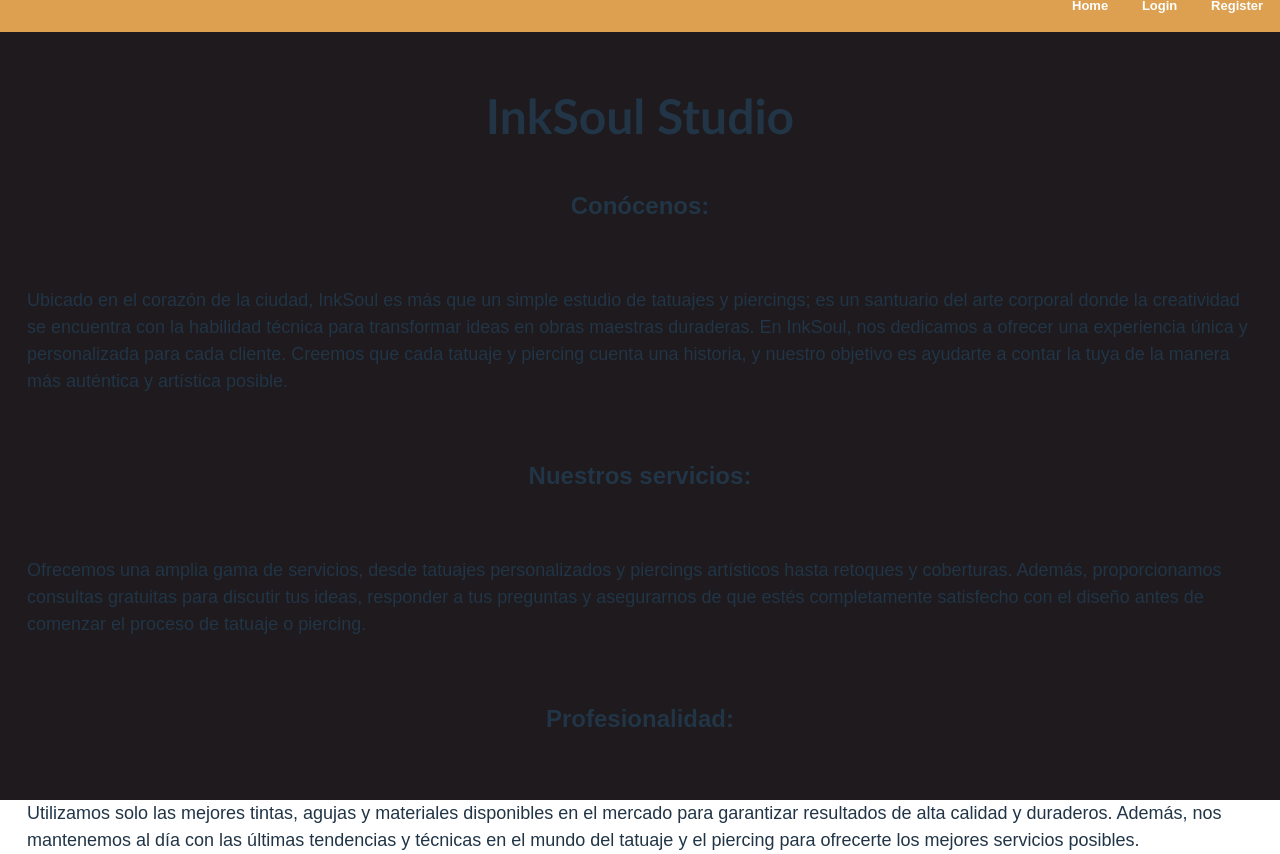
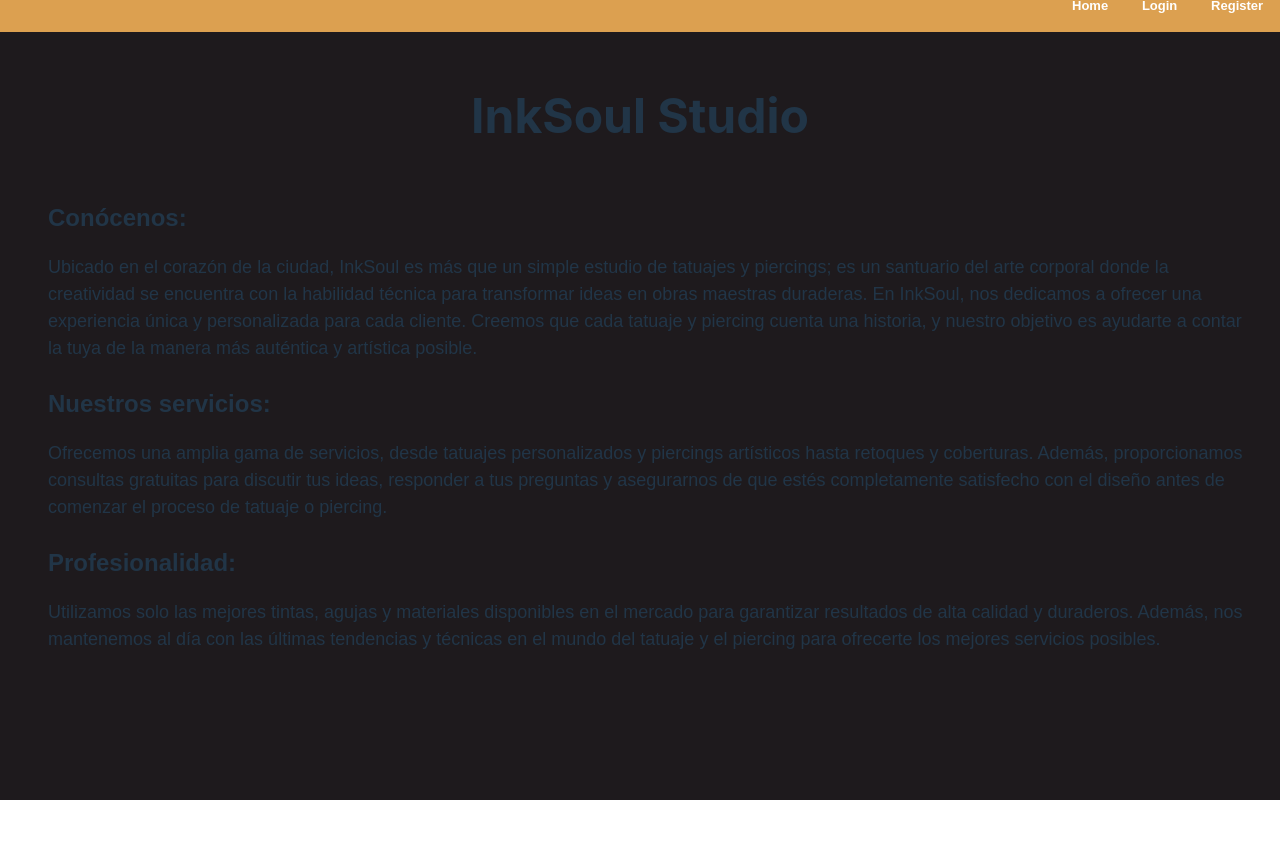
Before and after one commit to MartaGBayona/projectFrontend, a React (Vite) app: page / in a window 1280 px wide. After the commit the page ends 800 px from the top, so only its background shows below. Built offline with nearby package versions, Linux system fonts and the light colour scheme.

Commit message:
update: modified colours from header and home

```diff
--- a/src/common/Custominput/Custominput.css
+++ b/src/common/Custominput/Custominput.css
@@ -0,0 +1,13 @@
+.inputDesign {
+    height: 3em;
+    width: 18em;
+
+    border: 0.2em solid rgb(49, 47, 47);
+    border-radius: 0.2em;
+    margin: 1.5em;
+    background-color: rgb(260, 260, 260);
+}
+
+.inputDesignError {
+    border: 0.2em solid rgb(196, 32, 33);
+}
--- a/src/pages/Home/Home.css
+++ b/src/pages/Home/Home.css
@@ -7,31 +7,38 @@
 
     display: flex;
     flex-direction: column;
-    justify-content: start;
+    justify-content: flex-start;
     align-items: center;
 
+    overflow-x: hidden;
 }
 
 .titleDesign {
     font-weight: bold;
     font-size: xxx-large;
-    font-family: 'Trebuchet MS', sans-serif;
 
     margin-top: 1em;
 }
 
-.subTitleDesign {
+.contentDesign {
+    font-family: "Josefin Sans", sans-serif;
+    text-align: left;
+
+    margin-top: 1.5em;
+    margin-left: 3em;
+    margin-right: 2em;
+}
+
+
+
+.descriptionTitleDesign {
     font-weight: bold;
     font-size: x-large;
-    font-family: "Josefin Sans", sans-serif;
 
-    margin: 1.5em;
+    margin-top: 1em;
 }
 
 .descriptionDesign {
     font-size: large;
-    font-family: "Josefin Sans", sans-serif;
-    text-align: left;
-
-    margin: 1.5em;
+    margin-top: 1em;
 }
--- a/src/pages/Home/Home.jsx
+++ b/src/pages/Home/Home.jsx
@@ -5,25 +5,27 @@ export const Home = () => {
             <div className="titleDesign">
                 InkSoul Studio
             </div>
-            <div className="subTitleDesign">
+            <div className="contentDesign">
+                <div className="descriptionTitleDesign">
                     Conócenos:
                 </div>
                 <div className="descriptionDesign">
                     Ubicado en el corazón de la ciudad, InkSoul es más que un simple estudio de tatuajes y piercings; es un santuario del arte corporal donde la creatividad se encuentra con la habilidad técnica para transformar ideas en obras maestras duraderas.
                     En InkSoul, nos dedicamos a ofrecer una experiencia única y personalizada para cada cliente. Creemos que cada tatuaje y piercing cuenta una historia, y nuestro objetivo es ayudarte a contar la tuya de la manera más auténtica y artística posible.
                 </div>
-            <div className="subTitleDesign">
+                <div className="descriptionTitleDesign">
                     Nuestros servicios:
                 </div>
                 <div className="descriptionDesign">
                     Ofrecemos una amplia gama de servicios, desde tatuajes personalizados y piercings artísticos hasta retoques y coberturas. Además, proporcionamos consultas gratuitas para discutir tus ideas, responder a tus preguntas y asegurarnos de que estés completamente satisfecho con el diseño antes de comenzar el proceso de tatuaje o piercing.
                 </div>
-            <div className="subTitleDesign">
+                <div className="descriptionTitleDesign">
                     Profesionalidad:
                 </div>
                 <div className="descriptionDesign">
                     Utilizamos solo las mejores tintas, agujas y materiales disponibles en el mercado para garantizar resultados de alta calidad y duraderos. Además, nos mantenemos al día con las últimas tendencias y técnicas en el mundo del tatuaje y el piercing para ofrecerte los mejores servicios posibles.
                 </div>
             </div>
+        </div>
     )
 }
--- a/src/pages/Login/Login.jsx
+++ b/src/pages/Login/Login.jsx
@@ -1,8 +1,10 @@
 import { useState, useEffect } from "react"
 import { CustomInput } from "../../common/Custominput/Custominput"
+import { useNavigate } from "react-router-dom";
 import "./Login.css"
 
 export const Login = () => {
+    const navigate =useNavigate()
 
     const [credenciales, setCredenciales] = useState({
         email: "",
@@ -20,7 +22,7 @@ export const Login = () => {
                 type="text"
                 name="email"
                 value={credenciales.email || ""}
-                placeholder="write your email"
+                placeholder="Email"
                 functionChange={inputHandler}
             />
             <CustomInput
@@ -28,7 +30,7 @@ export const Login = () => {
                 type="password"
                 name="password"
                 value={credenciales.password || ""}
-                placeholder="write your password"
+                placeholder="Contraseña"
                 functionChange={inputHandler}
             />
         </div>
```
Lines whose indentation alone changed are shown as unchanged.
